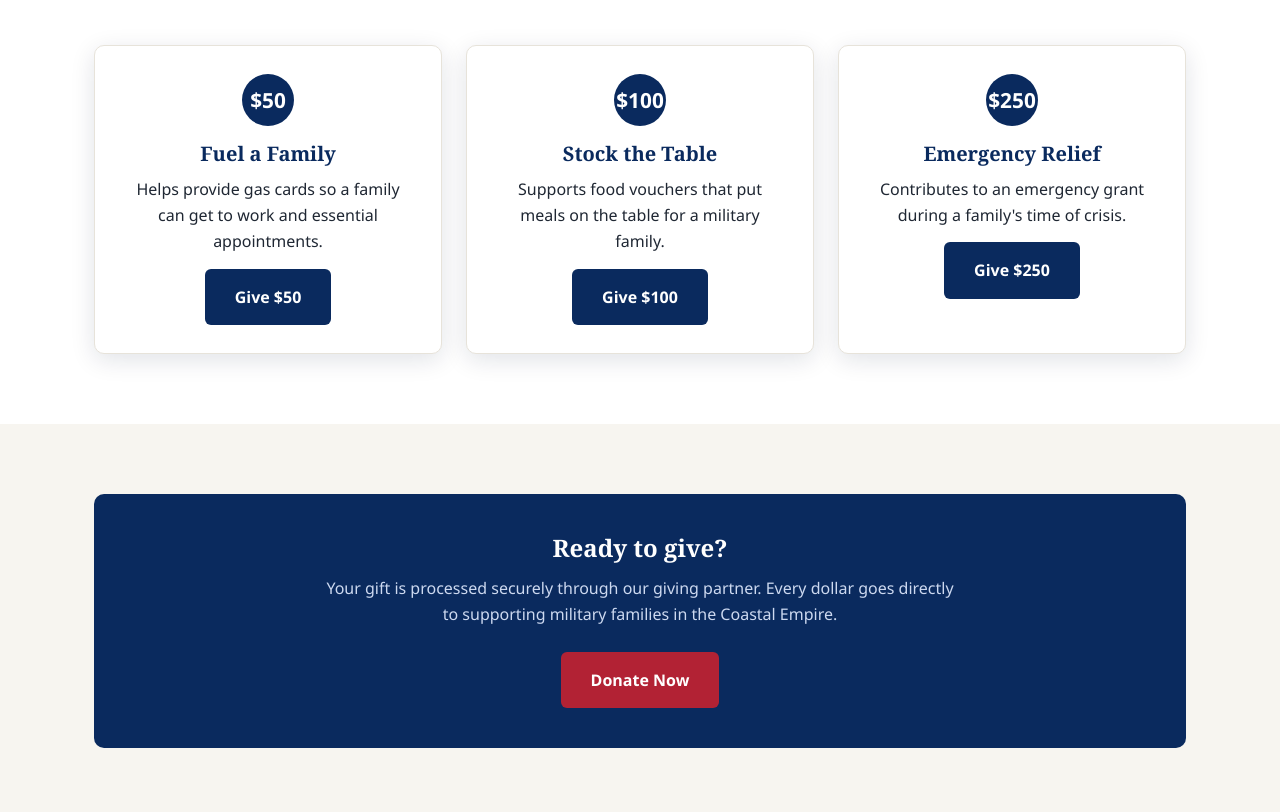
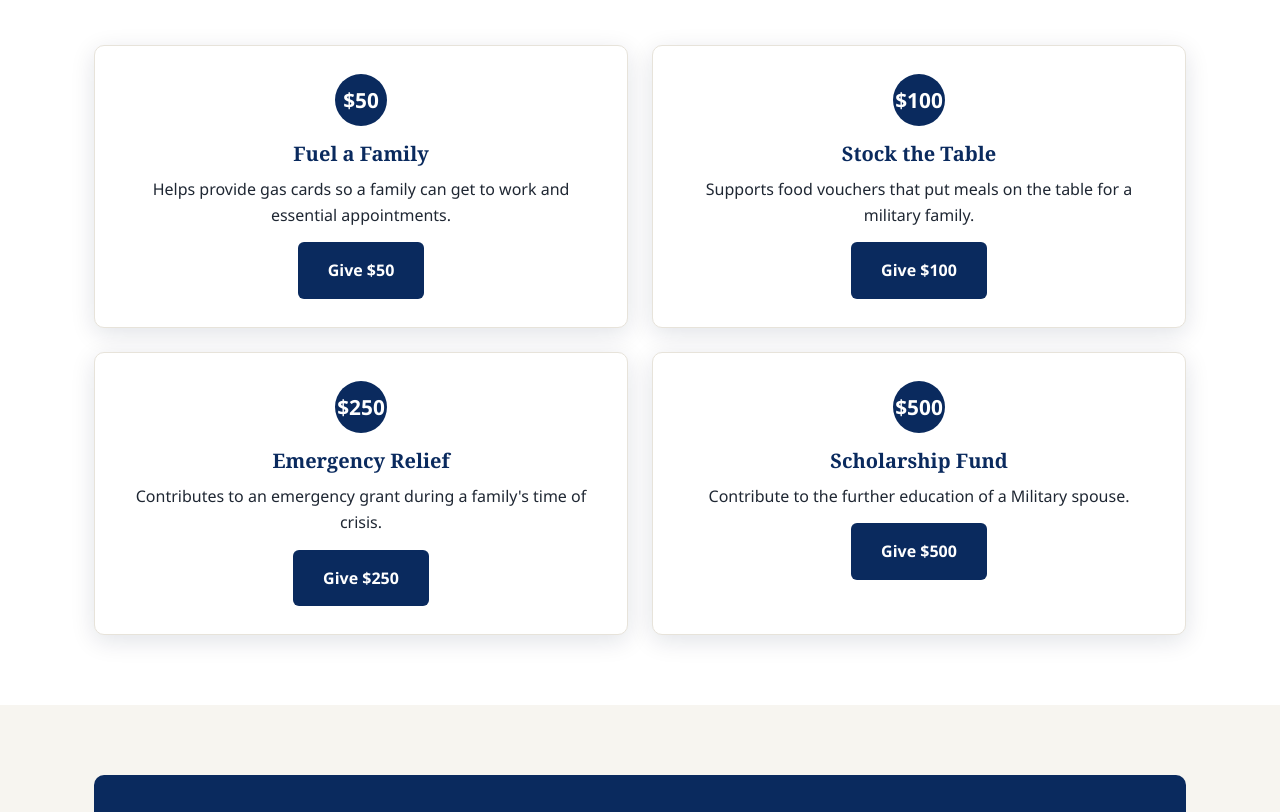
Before and after one commit to berrymar/Landings-Military, a plain HTML site: page donate.html in a window 1280 px wide. Shown: the part 594-1406 px from the top of the page. Drawn offline with Linux system fonts and the light colour scheme.

Commit message:
Update donate.html

```diff
--- a/donate.html
+++ b/donate.html
@@ -78,7 +78,7 @@
       <p>Donations to the Landings Military Family Relief Fund fund emergency grants, gas cards, food vouchers, and more &mdash; given to families with no expectation of repayment.</p>
     </div>
 
-    <div class="grid grid-3">
+    <div class="grid grid-2">
       <div class="card center">
         <div class="icon">$50</div>
         <h3>Fuel a Family</h3>
@@ -96,6 +96,12 @@
         <h3>Emergency Relief</h3>
         <p>Contributes to an emergency grant during a family's time of crisis.</p>
         <p style="margin-top:14px;"><a href="https://savfoundation.fcsuite.com/erp/donate/create/fund?funit_id=1287" target="_blank" rel="noopener" class="btn btn-secondary">Give $250</a></p>
+      </div>
+      <div class="card center">
+        <div class="icon">$500</div>
+        <h3>Scholarship Fund</h3>
+        <p>Contribute to the further education of a Military spouse.</p>
+        <p style="margin-top:14px;"><a href="https://savfoundation.fcsuite.com/erp/donate/create/fund?funit_id=1287" target="_blank" rel="noopener" class="btn btn-secondary">Give $500</a></p>
       </div>
     </div>
   </div>
```
